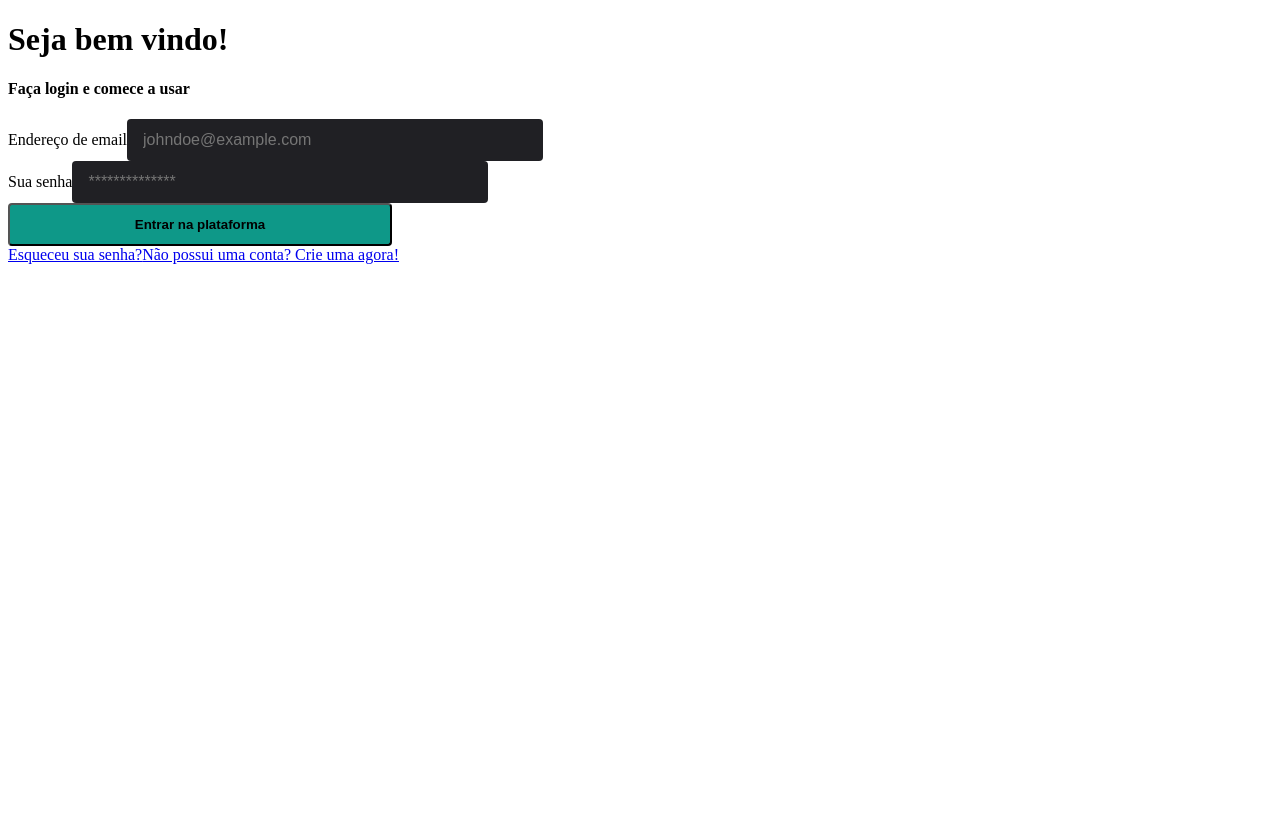
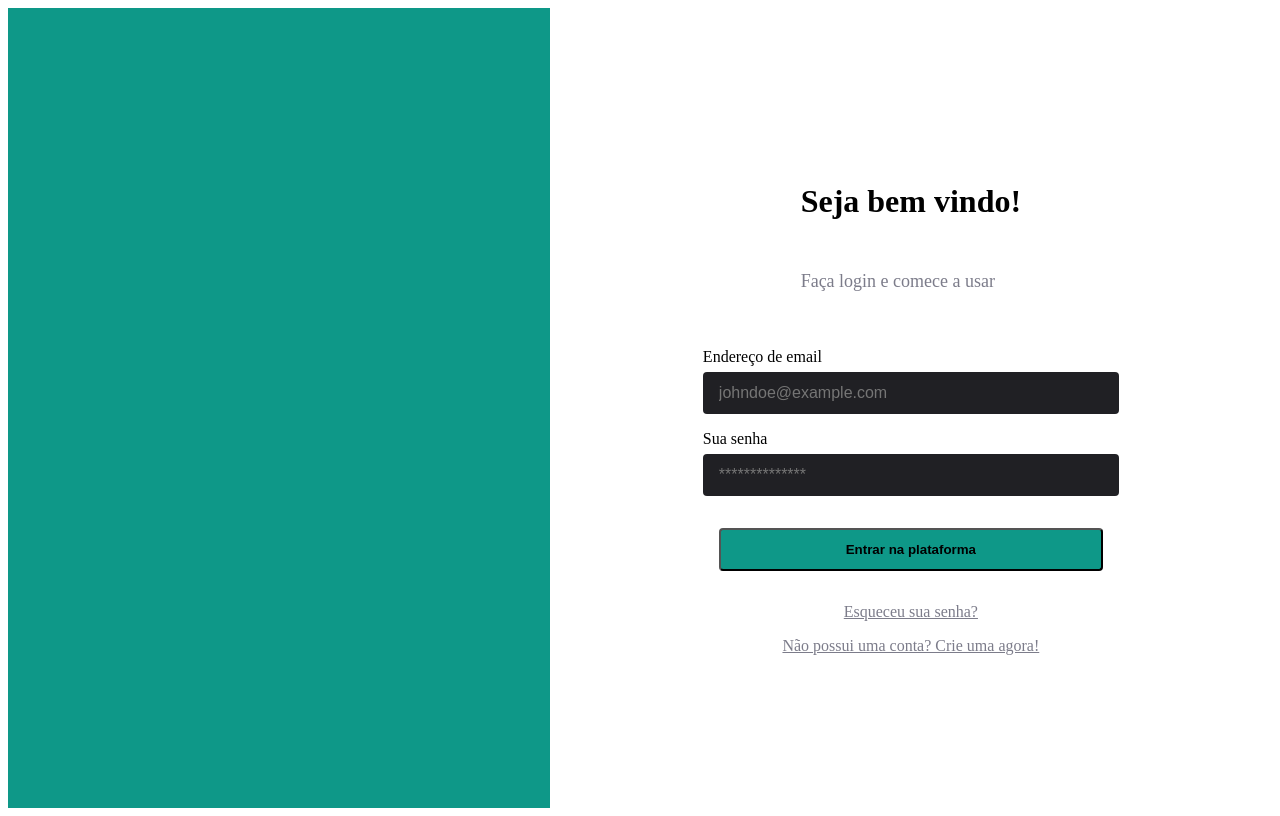
Before and after one commit to Maria-Eduarda90/next-auth, a Next.js app in the folder web/: page / in a window 1280 px wide. Built offline with nearby package versions, Linux system fonts and the light colour scheme.

Commit message:
finished login page style

```diff
--- a/web/src/pages/login/styles.module.scss
+++ b/web/src/pages/login/styles.module.scss
@@ -0,0 +1,54 @@
+.container {
+    display: flex;
+    align-items: center;
+    height: 100vh;
+
+    .aside {
+        flex: 6;
+        background: #0E9888;
+        height: 100%;
+    }
+
+    main {
+        flex: 8;
+
+        form, .links {
+            display: flex;
+            flex-direction: column;
+            align-items: center
+        }
+
+        form {
+            gap: 32px;
+            h4 {
+                color: #7C7C8A;
+                font-weight: normal;
+                font-size: 18px;
+            }
+
+            div {
+                display: flex;
+                flex-direction: column;
+                gap: 6px;
+            }
+
+            section {
+                display: flex;
+                flex-direction: column;
+                gap: 1rem;
+            }
+        }
+
+        .links {
+            margin-top: 32px;
+
+            a {
+                color: #7C7C8A;
+
+                & + a {
+                    margin-top: 1rem;
+                }
+            }
+        }
+    }
+}
```
